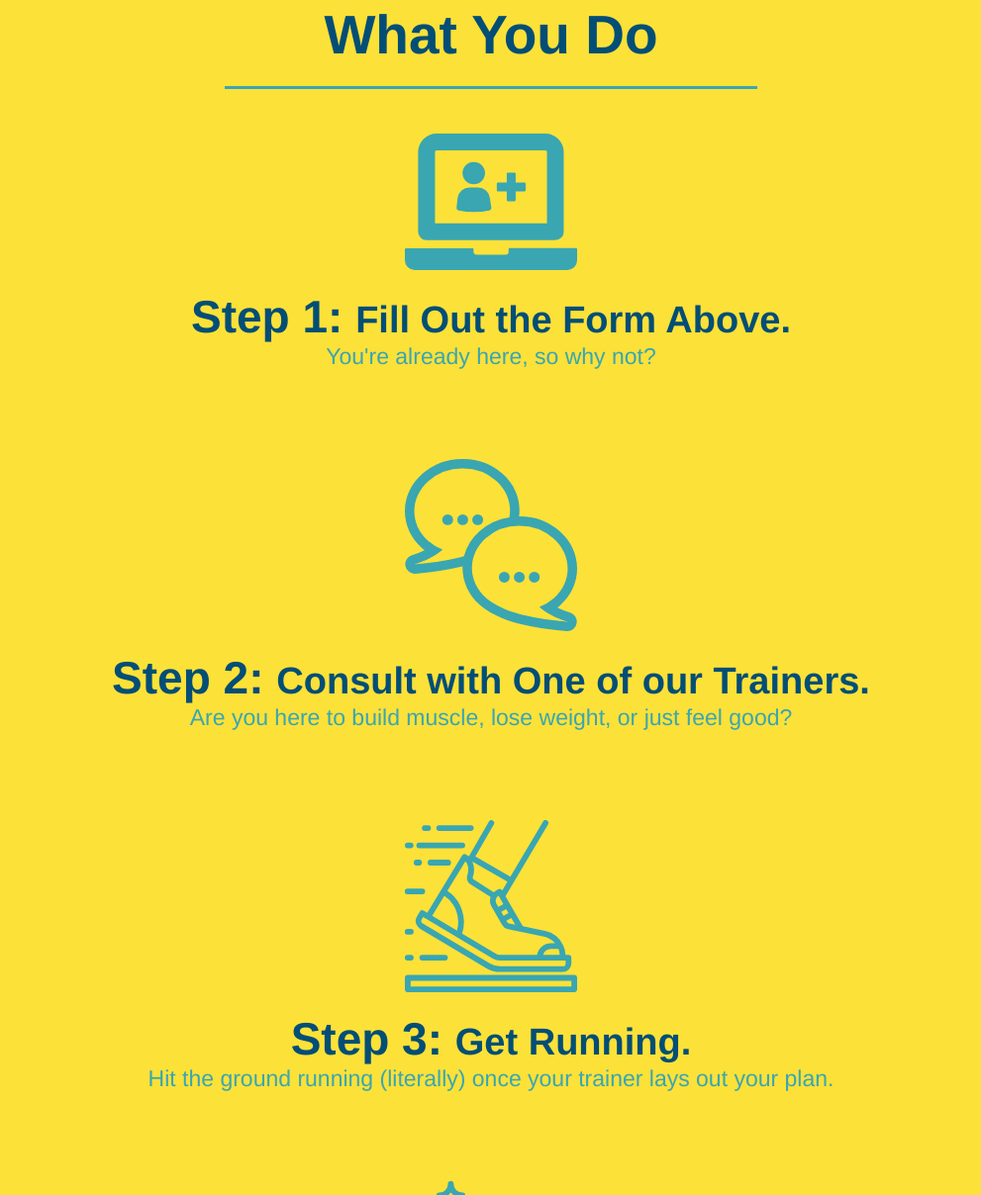
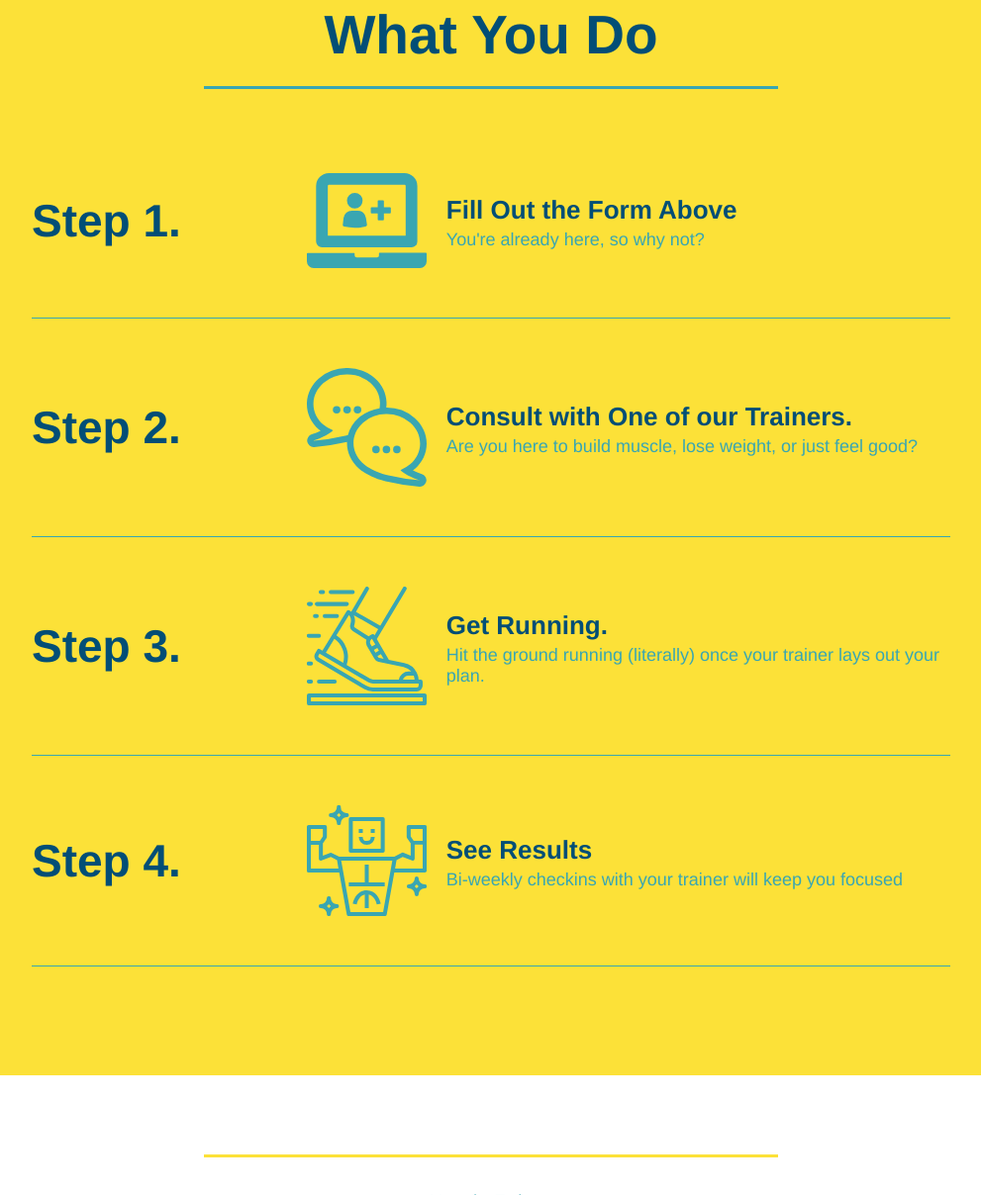
Before and after one commit to pizzo1jr/Run-Buddy, a plain HTML site: page index.html in a window 1280 px wide. Shown: the part 1119-2327 px from the top of the page at 99% size, without its empty margins (144-1135 px from the left). Drawn offline with Linux system fonts and the light colour scheme.

Commit message:
add felxbox to the steps

```diff
--- a/assets/css/style.css
+++ b/assets/css/style.css
@@ -141,10 +141,6 @@ header {
     font-size: 16px;
 }
 
-.intro {
-    text-align: center;
-}
-
 .intro p {
     line-height: 1.7;
     color: #39a6b2;
@@ -154,7 +150,6 @@ header {
 }
 
 .steps {
-    text-align: center;
     background: #fce138;
 }
 
@@ -165,6 +160,10 @@ header {
     padding: 0 100px 20px 100px;
     display: inline-block;
     border-bottom: 3px solid;
+    padding-bottom: 20px;
+    text-align: center;
+    margin: 0 auto 35px auto;
+    width: 50%;
 }
 
 .primary-border {
@@ -175,28 +174,48 @@ header {
     border-color: #39a6b2;
 }
 
-.steps div {
-    margin-bottom: 80px;
+.step {
+    margin: 50px auto;
+    padding-bottom: 50px;
+    width:  80%;
+    border-bottom: 1px solid #39a6b2;
+    display: flex;
+    flex-wrap: wrap;
+    align-items: center;
+    justify-content: space-between;
 }
 
-.steps img {
-    width: 15%;
-    margin: 10px 0;
+.step-info {
+    flex: 2 70%;
+    display: flex;
+    flex-wrap: wrap;
+    align-items: center;
 }
 
-.steps h3 {
+.step-img {
+    flex: 1 12%;
+    margin-right: 20px;
+}
+
+.step-text {
+    flex: 12;
+}
+
+.step h3 {
     color: #024e76;
     font-size: 46px;
-    margin-top: 10px;
+    flex: 1 30%;
 }
 
-.steps p {
+.step-text p {
     color: #39a6b2;
-    font-size: 23px;
+    font-size: 18px;
 }
 
-.steps span {
-    font-size: 38px;
+.step-text h4 {
+    font-size: 26px;
+    line-height: 1.5;
+    color: #024e76;
 }
 
 .trainers {
@@ -232,6 +251,10 @@ header {
     text-align: right;
 }
 
+.flex-row {
+    display: flex;
+}
+
 .trainer-bio h3 {
     font-size: 32px;
     margin-bottom: 8px;
@@ -250,7 +273,6 @@ header {
 
 /*REACH OUT STYLES START */
 .contact {
-    text-align: center;
     background: #024e76;
 }
 
--- a/index.html
+++ b/index.html
@@ -72,46 +72,82 @@
     <!-- end hero-->
     <!-- "What we do" section -->
     <section id="what-we-do" class="intro">
+    <div class="flex-row">
         <h2 class="section-title primary-border">What We Do</h2>
+    </div>
+    <div>
         <p>
             butcher selfies chambray shabby chic gentrify readymade yr Echo Park XOXO Tumbler normcore Bansy direct trade Blue Bottle chillwave you probably havent heard of them single-origin coffe Vice fanny pack fixie Odd Future
         </p>
+    </div>
     </section>
 
     <!-- "What you do" section -->
     <section id="what-you-do" class="steps">
+    <div class="flex-row">
         <h2 class="section-title secondary-border">What You Do</h2>
+    </div>
 
-        <div>
             <!-- insert this img element -->
-            <img src="./assets/images/step-1.svg" alt=""/>
-            <h3>Step 1: <span>Fill Out the Form Above.</span></h3>
-            <p> You're already here, so why not?</p>
+        <div class="step">
+            <h3>Step 1.</h3>
+            <div class="step-info">
+                <div class="step-img">
+                    <img src="./assets/images/step-1.svg" alt=""/>
+                </div>
+                <div class="step-text">
+                    <h4>Fill Out the Form Above</h4>
+                    <p>You're already here, so why not?</p>
+                </div>
+            </div>
         </div>
 
-        <div>
-            <img src="./assets/images/step-2.svg" alt=""/>
-            <h3>Step 2: <span>Consult with One of our Trainers.</span></h3>
-            <p>Are you here to build muscle, lose weight, or just feel good?</p>
+        <div class="step">
+            <h3>Step 2.</h3>
+            <div class="step-info">
+                <div class="step-img">
+                    <img src="./assets/images/step-2.svg" alt=""/>
+                </div>
+                <div class="step-text">
+                    <h4>Consult with One of our Trainers.</h4>
+                    <p>Are you here to build muscle, lose weight, or just feel good?</p>
+                </div>
+            </div>
         </div>
 
-        <div>
-            <img src="./assets/images/step-3.svg" alt=""/>
-            <h3>Step 3: <span>Get Running.</span></h3>
-            <p>Hit the ground running (literally) once your trainer lays out your plan.</p>
+        <div class="step">
+            <h3>Step 3.</h3>
+            <div class="step-info">
+                <div class="step-img">
+                    <img src="./assets/images/step-3.svg" alt=""/>
+                </div>
+                <div class="step-text">
+                    <h4>Get Running.</h4>
+                    <p>Hit the ground running (literally) once your trainer lays out your plan.</p>
+                </div>
+            </div>
         </div>
 
-        <div>
-            <img src="./assets/images/step-4.svg" alt=""/>
-            <h3>Step 4: <span>See Results.</span></h3>
-            <p>Bi-weekly checkins with your trainer will keep you focused</p>
+        <div class="step">
+            <h3>Step 4.</h3>
+            <div class="step-info">
+                <div class="step-img">
+                    <img src="./assets/images/step-4.svg" alt=""/>
+                </div>
+                <div class="step-text">
+                    <h4>See Results</h4>
+                    <p>Bi-weekly checkins with your trainer will keep you focused</p>
+                </div>
+            </div>
         </div>
 
     </section>
 
     <!-- "meet the trainers" section -->
     <section id="your-trainers" class="trainers">
+    <div class="flex-row">
         <h2 class="section-title primary-border">
+    </div>
             Meet the Trainers
         </h2>
         <article class="trainer">
@@ -153,7 +189,9 @@
 
     <!-- "reach out" section-->
     <section id="reach-out" class="contact">
+    <div class="flex-row">
         <h2 class="section-title secondary-border">Reach Out</h2>
+    </div>
         <div class="contact-info">
             <div class="contact-form">
                 <h3>Contact Us</h3>
```
